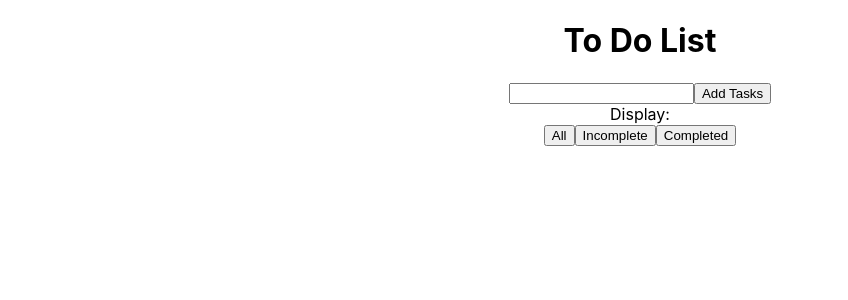
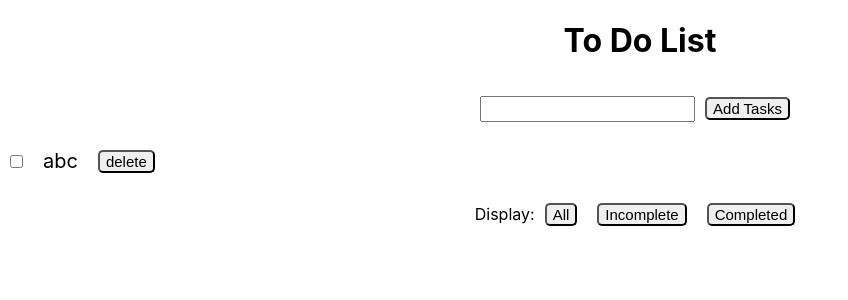
Before and after one commit to wenyuzheng/to-do-list, a React (Create React App) app: page / in a window 1280 px wide. Shown: the top 300 px of the page, without its empty margins (0-848 px from the left). Built offline with nearby package versions, Linux system fonts and the light colour scheme.

Commit message:
changed css

```diff
--- a/src/App.css
+++ b/src/App.css
@@ -1,3 +1,19 @@
 .App {
   text-align: center;
 }
+
+button {
+  margin: 15px 10px;
+  font-size: 15px;
+  border-radius: 5px;
+}
+
+.displayDiv {
+  display: inline-flex;
+}
+
+#userInput
+{
+  height: 20px;
+  font-size: 12pt;
+}
--- a/src/App.js
+++ b/src/App.js
@@ -4,7 +4,7 @@ import Task from './Task';
 
 const App = () => {
 
-  const tasks = [];
+  const tasks = ["abc"];
 
   const[userInput, setUserInput] = useState(null);
   const[completed, setCompleted] = useState(false);
@@ -12,10 +12,12 @@ const App = () => {
   const addTasksHandler = () => {
     setUserInput(document.getElementById("userInput").value);
     tasks.push(userInput);
+    console.log(tasks);
   }
 
   const deleteTasksHandler = () => {
-    console.log("delete")
+    // get id of the task
+    // remove that task
   }
 
   const markAsCompleteHandler = () => {
@@ -57,11 +59,19 @@ const App = () => {
           })}
       </div>
 
-      <div>
-        <div>Display:</div>
-        <button onClick={displayAllHandler}>All</button>
-        <button onClick={displayIncompleteHandler}>Incomplete</button>
-        <button onClick={displayCompletedHandler}>Completed</button>
+      <div className="displayDiv">
+        <div>
+          <p> Display:</p>
+        </div>
+        <div>
+          <button onClick={displayAllHandler}>All</button>
+        </div>
+        <div>
+          <button onClick={displayIncompleteHandler}>Incomplete</button>
+        </div>
+        <div>
+          <button onClick={displayCompletedHandler}>Completed</button>
+        </div>
       </div>
 
     </div>
--- /dev/null
+++ b/src/Task.css
@@ -0,0 +1,12 @@
+.task {
+    display: flex;
+}
+
+.text {
+    font-size: 20px;
+    margin: auto 10px;
+}
+
+.checkbox {
+    margin: auto 10px;
+}
--- a/src/Task.js
+++ b/src/Task.js
@@ -1,11 +1,15 @@
 import React from "react";
+import './Task.css';
 
 const Task = (props) => {
     return (
-        <div>
-            <input type="checkbox" onClick={props.markAsCompleteHandler}/>
-            <div>{props.content}</div>
-            <button onClick={props.deleteTasksHandler}>delete</button>
+        <div className="task">
+            <input type="checkbox" className="checkbox" onClick={props.markAsCompleteHandler}/>
+            <div className="text">{props.content}</div>
+            <div>
+                <button onClick={props.deleteTasksHandler}>delete</button>
+            </div>
+
         </div>
     )
 }
```
